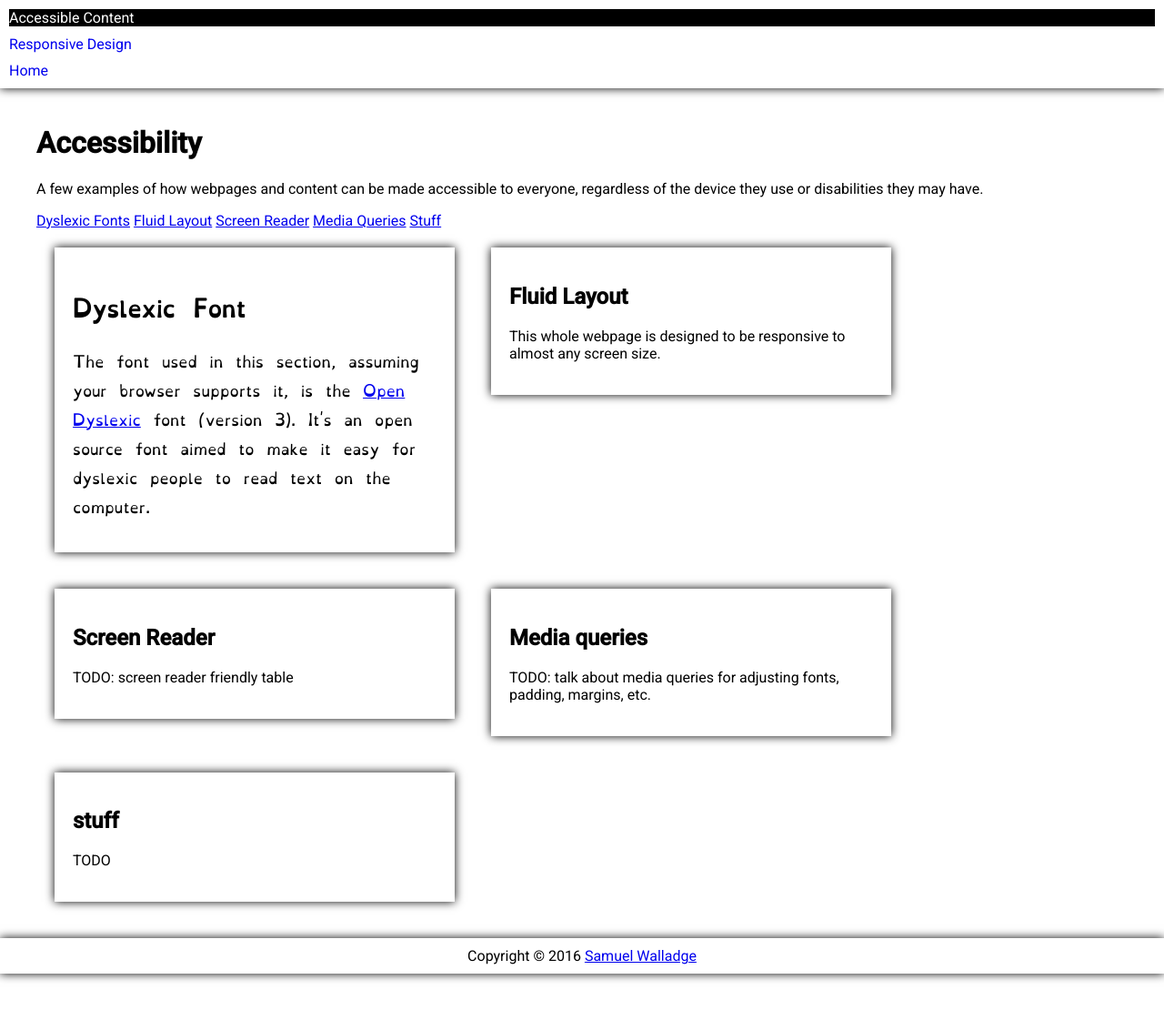
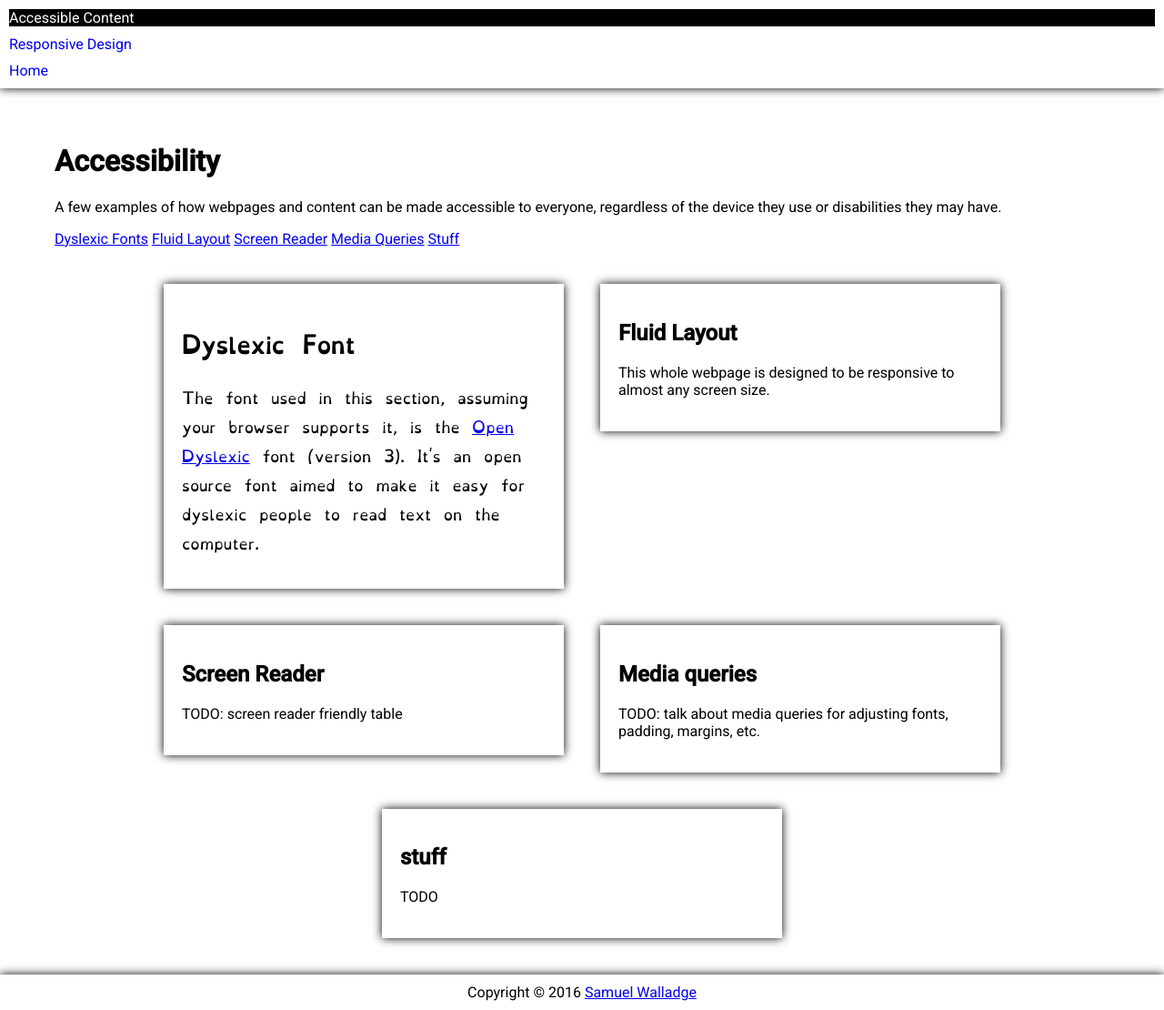
Before and after one commit to swalladge/hit226-a1, a Jekyll site: the page built from accessible.html, in a window 1280 px wide. Shown: the whole page at 91% size. Built offline with Jekyll 4.4.1, drawn with Linux system fonts in a browser that asks for light colours.

Commit message:
adjusted alignment of flexboxes

```diff
--- a/_sass/_layout.scss
+++ b/_sass/_layout.scss
@@ -29,6 +29,10 @@ body {
   -ms-flex: 2; /* IE 10 */
 }
 
+.plain-section {
+  padding: 20px;
+}
+
 .block-box {
   width: 100%;
   display: -ms-flexbox;
@@ -42,7 +46,7 @@ body {
   flex-wrap: wrap;
   -webkit-justify-content: flex-start;
   -ms-flex-pack: start;
-  justify-content: flex-start;
+  justify-content: center;
   -webkit-align-content: stretch;
   -ms-flex-line-pack: stretch;
   align-content: stretch;
@@ -83,7 +87,7 @@ body {
   .block {
     display: block;
     clear: both;
-    margin: 10px auto;
+    margin: 10px;
     max-width: 700px;
     min-width: 0px;
   }
--- a/accessible.html
+++ b/accessible.html
@@ -3,7 +3,7 @@ layout: main
 title: Accessible Content
 permalink: /accessibility/
 ---
-    <section>
+    <section class="plain-section">
       <h1> Accessibility </h1>
       <p>
         A few examples of how webpages and content can be made accessible to everyone, regardless of the device they use or disabilities they may have.
```
